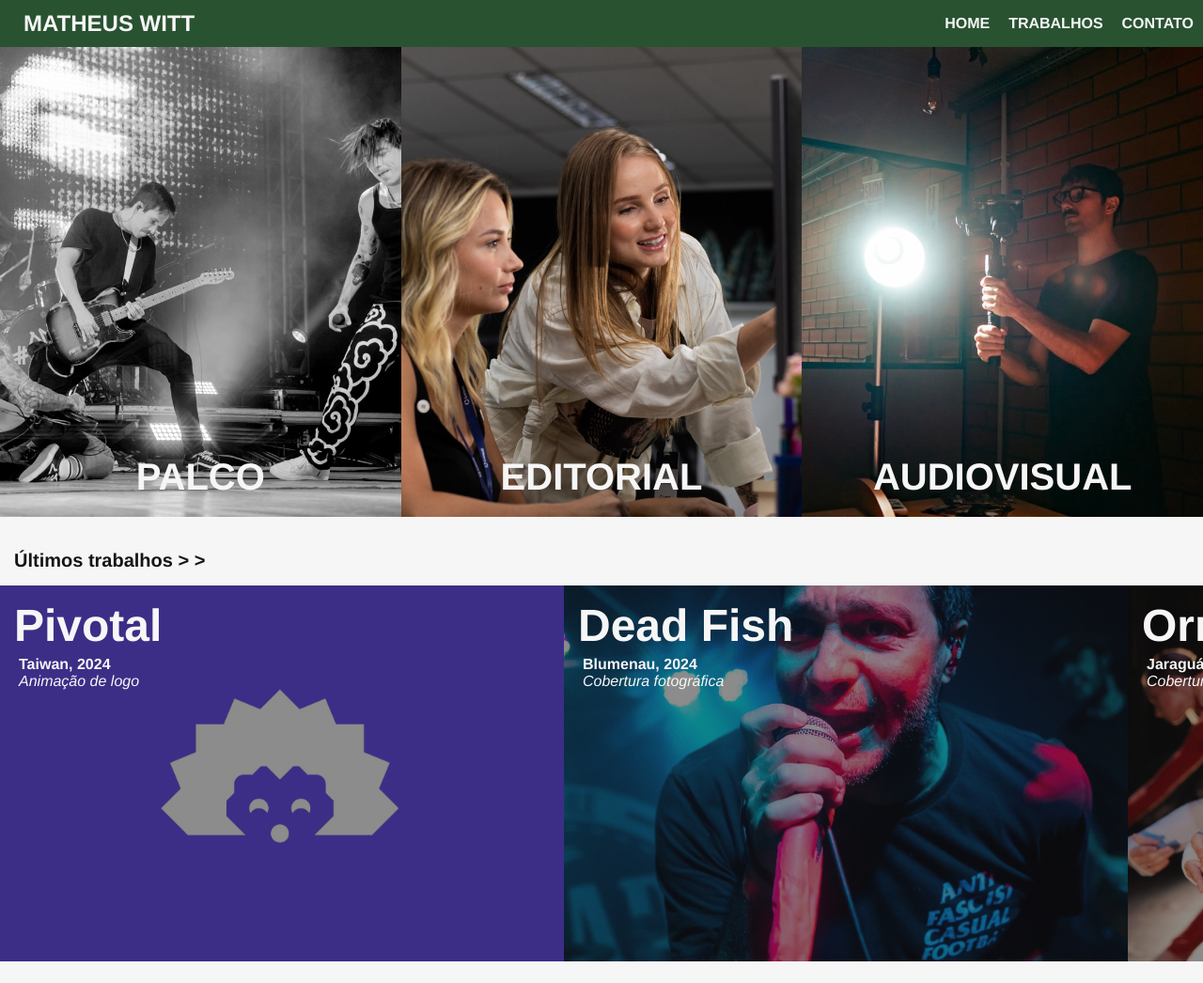
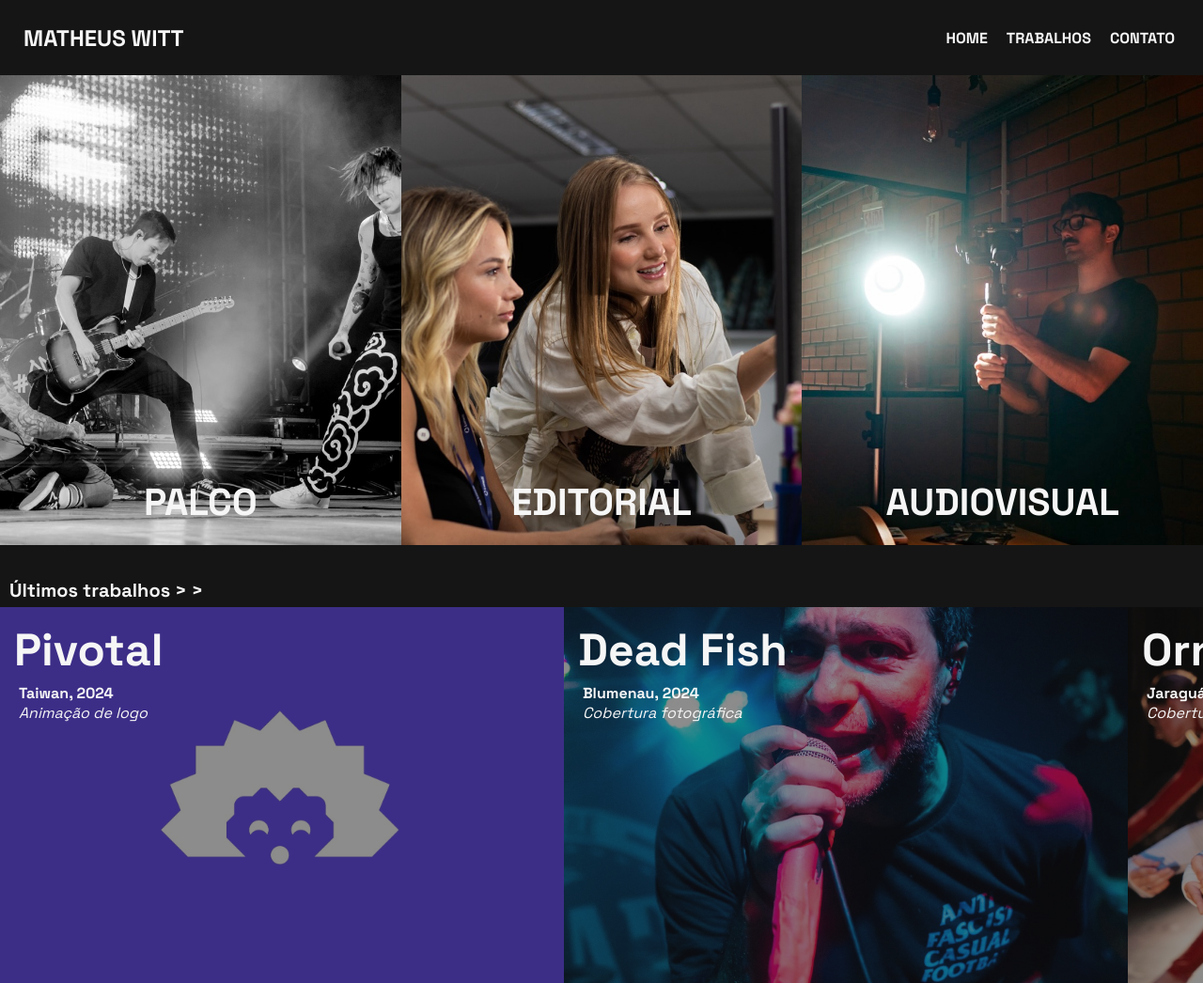
Before and after one commit to matheuswitt/portfolio, a plain HTML site: page index.html in a window 1280 px wide. Shown: the whole page at 94% size. Before the commit the page ends 1023 px from the top, so only its background shows below. Drawn offline with Linux system fonts and the light colour scheme.

Commit message:
Fontes, cores, etc.

```diff
--- a/estilos/mediaQueries.css
+++ b/estilos/mediaQueries.css
@@ -1,11 +1,15 @@
 @charset "UTF-8";
 :root {
-    --cor-clara: #f6f6f6;
-    --cor-escura: #151515;
-    --cor-destaque: #295231;
+    --cor-principal: #151515;
+    --cor-secundaria: #f6f6f6;
+    --cor-destaque: #d35f00;
 }
 
 @media screen and (min-width: 728px) {
+
+    nav {
+        height: 80px;
+    }
 
     .open-sidebar-button, .close-sidebar-button {
         display: none;
@@ -18,22 +22,21 @@
         align-items: center;
         right: auto;
         width: auto;
-        background-color: var(--cor-destaque);
+        padding-right: 20px;
     }
 
     .menu a {
         display: flex;
         padding: 10px;
         text-decoration: none;
-        color: var(--cor-clara);
         text-transform: uppercase;
         height: auto;
         width: auto;
     }
 
     .menu a:hover {
-        background-color: var(--cor-destaque);
-        color: var(--cor-clara);
+        background-color: var(--cor-principal);
+        color: var(--cor-secundaria);
         text-decoration: underline;
     }
 
@@ -46,7 +49,7 @@
         height: 100%;
         width: 100%;
         min-width: 242px;
-        transition: width 0.7s;
+        transition: 0.3s ease;
         align-items: self-end;
     }
     .categorias div:hover {
--- a/estilos/style.css
+++ b/estilos/style.css
@@ -1,9 +1,9 @@
 @charset "UTF-8";
 
 :root {
-    --cor-clara: #f6f6f6;
-    --cor-escura: #151515;
-    --cor-destaque: #295231;
+    --cor-principal: #151515;
+    --cor-secundaria: #f6f6f6;
+    --cor-destaque: #d35f00;
 }
 
 * {
@@ -13,13 +13,13 @@
 }
 
 body {
-    background-color: var(--cor-clara);
-    color: var(--cor-clara);
-    font-family: Helvetica, Arial, sans-serif;
+    background-color: var(--cor-principal);
+    color: var(--cor-principal);
+    font-family: "Space Grotesk", sans-serif;
 }
 
 nav {
-    background-color: var(--cor-destaque);
+    background-color: var(--cor-principal);
     display: flex;
     justify-content: flex-end;
     align-items: center;
@@ -51,25 +51,25 @@ nav .menu {
     z-index: 10;
     width: 70vw;
     height: 100%;
-    background-color: #151515;
+    background-color: var(--cor-principal);
     margin: 0px 0px;
     font-weight: 900;
-    transition: 0.7s ease;
+    transition: 0.5s ease;
 }
 
 nav a {
     display: flex;
     padding: 10px 0px 10px 15px;
     text-decoration: none;
-    color: var(--cor-clara);
+    color: var(--cor-secundaria);
     text-transform: uppercase;
     height: auto;
     width: auto;
 }
 
 .menu a:hover {
-    background-color: var(--cor-clara);
-    color: var(--cor-escura);
+    background-color: var(--cor-destaque);
+    color: var(--cor-principal);
 }
 
 
@@ -79,7 +79,7 @@ nav a {
 
 .open-sidebar-button {
     display: block;
-    padding-right: 10px;
+    padding-right: 20px;
     cursor: pointer;
 }
 
@@ -103,20 +103,21 @@ nav a {
 }
 
 .categorias div {
-    background-color: #f6f6f6;
+    background-color: var(--cor-secundaria);
     width: 100vw;
     height: 150px;
     cursor: pointer;
-    transition: height 0.3s ease;
+    transition: 0.3s ease;
     display: flex;
     justify-content: center;
     align-items: center;
     font-size: 20pt;
-    color: #f6f6f6;
+    color: var(--cor-secundaria);
 }
 
 .categorias div:hover {
     height: 250px;
+    color: #f6f6f600;
 }
 
 .categorias div h1 {
@@ -141,13 +142,12 @@ nav a {
 /* DESTAQUES AQUI */
 
 h1#tituloCategoria {
-    padding: 15px;
+    padding: 15px 0px 5px 10px;
     font-size: 20pt;
-    color: var(--cor-escura);
+    color: var(--cor-secundaria);
 }
 
 .destaques {
-    background-color: #3a7544;
     display: flex;
     justify-content: baseline;
     flex-direction: row;
@@ -172,10 +172,12 @@ div.trabalho {
     top: 0;
     padding: 15px;
     text-decoration: none;
-    color: #f6f6f6;
+    color: var(--cor-secundaria);
+    transition: 0.3s ease;
 }
 .trabalho:hover .overlay {
-    display: none;
+    background-color: #15151500;
+    color: #f6f6f600;
 }
 .overlay h1 {
     font-size: 14pt;
--- a/index.html
+++ b/index.html
@@ -6,6 +6,9 @@
     <meta name="viewport" content="width=device-width, initial-scale=1.0">
     <link rel="stylesheet" href="estilos/style.css">
     <link rel="stylesheet" href="estilos/mediaQueries.css">
+    <link rel="preconnect" href="https://fonts.googleapis.com">
+<link rel="preconnect" href="https://fonts.gstatic.com" crossorigin>
+<link href="https://fonts.googleapis.com/css2?family=Space+Grotesk:wght@300..700&display=swap" rel="stylesheet">
 
     <title>Document</title>
 </head>
@@ -48,46 +51,46 @@
         </section>
         <h1 id="tituloCategoria">Últimos trabalhos > ></h1>
         <section class="destaques">
+            <a href="">
                 <div class="trabalho"
                     style="background: url(imagens/recente1.jpeg) no-repeat center center; background-size: cover;">
-                <a href="">
                     <div class="overlay">
                         <h1>Pivotal</h1>
                         <h2>Taiwan, 2024</h2>
                         <p>Animação de logo</p>
                     </div>
+                </div>
             </a>
-            </div>
+            <a href="">
                 <div class="trabalho"
                     style="background: url(imagens/recente2.jpeg) no-repeat center center; background-size: cover;">
-                <a href="">
                     <div class="overlay">
                         <h1>Dead Fish</h1>
                         <h2>Blumenau, 2024</h2>
                         <p>Cobertura fotográfica</p>
                     </div>
+                </div>
             </a>
-            </div>
+            <a href="">
                 <div class="trabalho"
                     style="background: url(imagens/recente3.jpeg) no-repeat center center; background-size: cover;">
-                <a href="">
                     <div class="overlay">
                         <h1>Ornellas</h1>
                         <h2>Jaraguá do Sul, 2023</h2>
                         <p>Cobertura fotográfica</p>
                     </div>
+                </div>
             </a>
-            </div>
+            <a href="">
                 <div class="trabalho"
                     style="background: url(imagens/recente4.jpeg) no-repeat center center; background-size: cover;">
-                <a href="">
                     <div class="overlay">
                         <h1>Carvalho Trio</h1>
                         <h2>Jaraguá do Sul, 2023</h2>
                         <p>Cobertura fotográfica</p>
                     </div>
+                </div>
             </a>
-            </div>
         </section>
     </main>
 </body>
```
Lines whose indentation alone changed are shown as unchanged.
